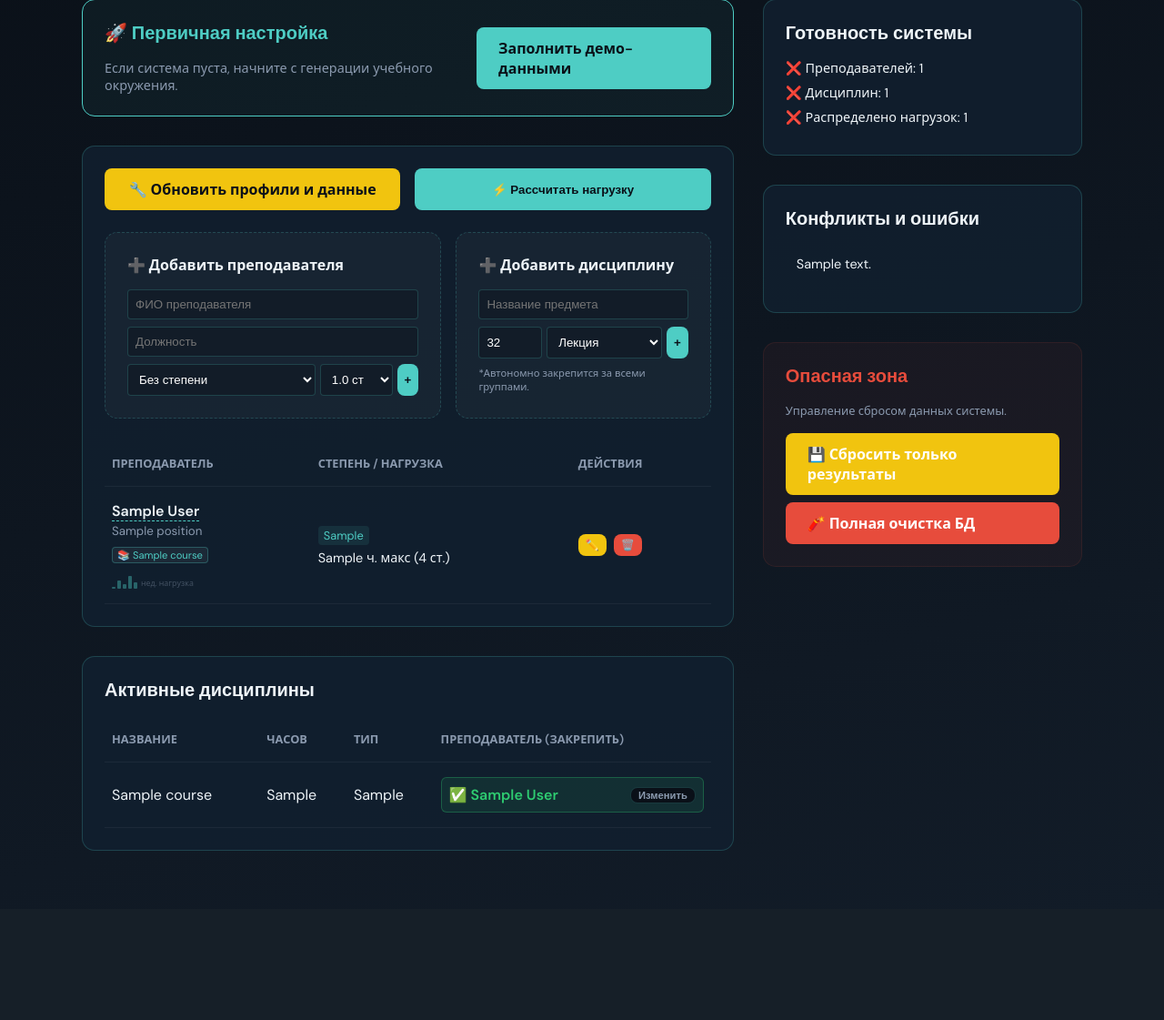
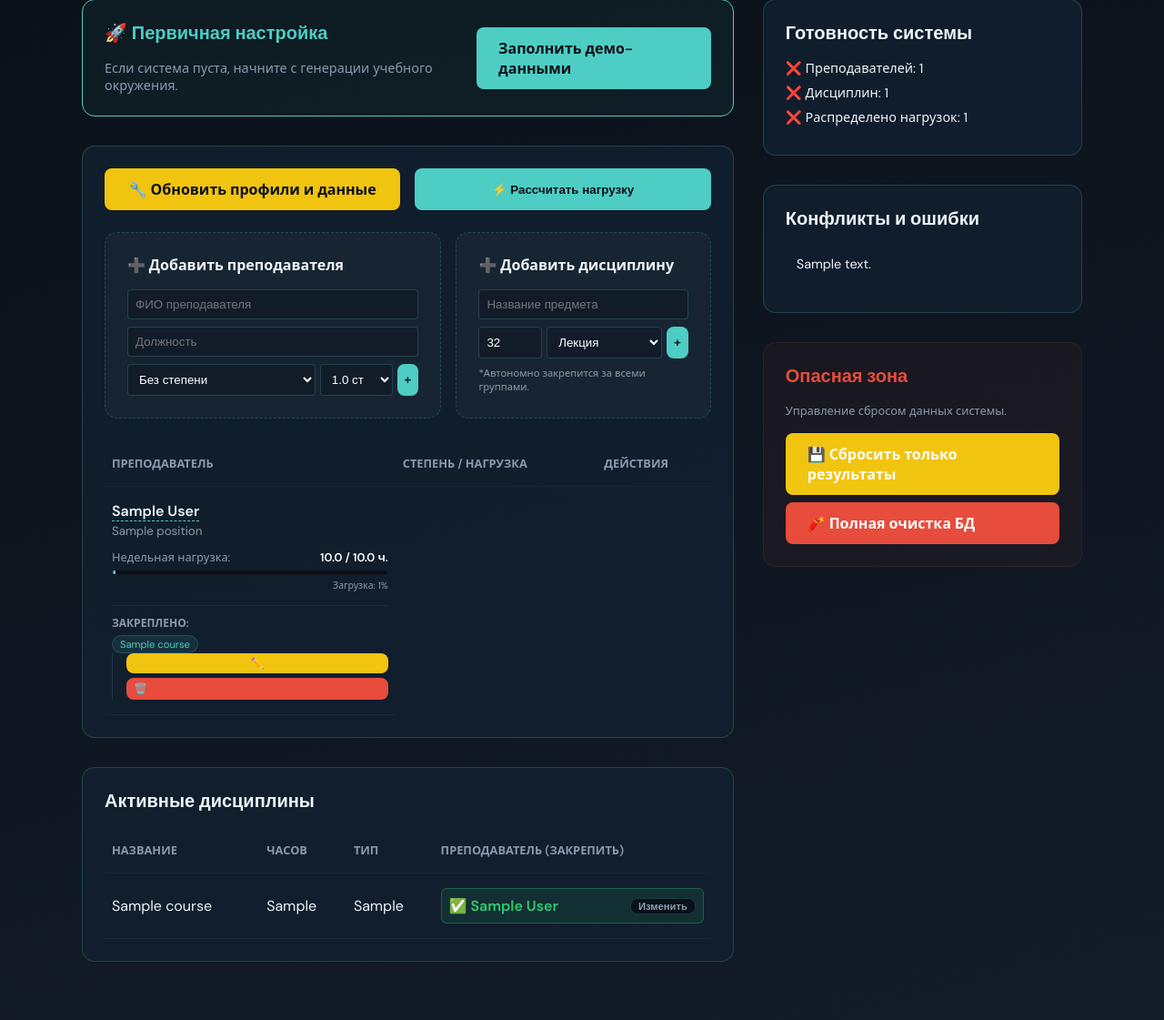
Before and after one commit to murdasoft/meta-university-system, a Django app: template django_project/danadjango/scheduler/templates/scheduler/load_dashboard.html in a window 1280 px wide. Shown: the part 142-1263 px from the top of the page at 91% size. Before the commit the page ends 1077 px from the top, so only its background shows below. Run offline with Django 4.2, Linux system fonts and the light colour scheme; the template is opened without the code that fills it: most values are stand-ins (such as "Sample title", 1, 10 or a date in 2020).

Commit message:
feat: implement teacher workload progress bars and update dashboard UI layout

```diff
--- a/django_project/danadjango/scheduler/logic/scheduler.py
+++ b/django_project/danadjango/scheduler/logic/scheduler.py
@@ -37,7 +37,11 @@ class ScheduleGenerator:
 
             # Находим профиль курса для понимания кол-ва занятий
             total_hours = course.scheduler_profile.target_hours
-            sessions_needed = total_hours // 2 # Одно занятие = 2 часа
+
+            # РАСЧЕТ НЕДЕЛЬНОЙ НАГРУЗКИ (для недели):
+            # 32 часа в семестр / 16 недель / 2 часа за пару = 1 пара в неделю.
+            # 64 часа в семестр / 16 недель / 2 часа за пару = 2 пары в неделю.
+            sessions_needed = max(1, (total_hours // 2) // 16)
 
             groups = course.study_groups.all()
             if not groups.exists():
--- a/django_project/danadjango/scheduler/templates/scheduler/load_dashboard.html
+++ b/django_project/danadjango/scheduler/templates/scheduler/load_dashboard.html
@@ -216,37 +216,35 @@
                                     <strong><a href="{% url 'teacher-detail' t.id %}" style="color: var(--text); text-decoration: none; border-bottom: 1px dashed var(--accent);">{{ t.full_name }}</a></strong><br>
                                     <small style="color: var(--muted)">{{ t.position }}</small>
 
-                                    <!-- Список закрепленных дисциплин -->
-                                    <div style="margin-top: 8px; display: flex; flex-wrap: wrap; gap: 4px;">
+                                <div style="margin-top: 10px;">
+                                    <div style="font-size: 0.8rem; color: var(--muted); margin-bottom: 5px; display: flex; justify-content: space-between;">
+                                        <span>Недельная нагрузка:</span>
+                                        <span style="font-weight: 600; color: white;">
+                                            {{ t.current_weekly_load|floatformat:1 }} / {{ t.scheduler_profile.max_load_hours|floatformat:1 }} ч.
+                                        </span>
+                                    </div>
+                                    <div style="height: 6px; background: var(--bg0); border-radius: 3px; overflow: hidden; border: 1px solid rgba(255,255,255,0.05);">
+                                        <div style="width: {{ t.load_percent }}%; height: 100%; background: linear-gradient(90deg, var(--accent), #5bc0de); transition: width 0.5s;"></div>
+                                    </div>
+                                    <div style="font-size: 0.65rem; color: var(--muted); margin-top: 4px; text-align: right;">
+                                        Загрузка: {{ t.load_percent }}%
+                                    </div>
+                                </div>
+
+                                <div style="margin-top: 15px; border-top: 1px solid rgba(255,255,255,0.05); padding-top: 10px;">
+                                    <p style="font-size: 0.75rem; font-weight: 600; color: var(--muted); margin-bottom: 5px; text-transform: uppercase;">Закреплено:</p>
+                                    <div style="display: flex; flex-wrap: wrap; gap: 5px;">
                                         {% for course in t.course_set.all %}
-                                            <span style="font-size: 0.7rem; background: rgba(255,255,255,0.05); border: 1px solid rgba(78, 205, 196, 0.3); padding: 1px 5px; border-radius: 4px; color: var(--accent);">
-                                                📚 {{ course.title }}
+                                            <span style="font-size: 0.7rem; background: rgba(78, 205, 196, 0.1); color: var(--accent); padding: 2px 8px; border-radius: 10px; border: 1px solid rgba(78, 205, 196, 0.2);">
+                                                {{ course.title }}
                                             </span>
                                         {% empty %}
-                                            <small style="color: var(--muted); font-size: 0.65rem;">Нет закрепленных дисциплин</small>
+                                            <span style="font-size: 0.7rem; color: var(--muted); font-style: italic;">Дисциплины не закреплены</span>
                                         {% endfor %}
                                     </div>
-
-                                    <!-- Фиктивная гистограмма для визуализации 'автоматизации' из ТЗ (п. 1.2) -->
-                                    <div style="margin-top: 10px; display: flex; align-items: flex-end; gap: 2px; height: 18px; opacity: 0.4;">
-                                        <div style="width: 4px; height: 10%; background: var(--accent); border-radius: 1px;"></div>
-                                        <div style="width: 4px; height: 50%; background: var(--accent); border-radius: 1px;"></div>
-                                        <div style="width: 4px; height: 30%; background: var(--accent); border-radius: 1px;"></div>
-                                        <div style="width: 4px; height: 80%; background: var(--accent); border-radius: 1px;"></div>
-                                        <div style="width: 4px; height: 40%; background: var(--accent); border-radius: 1px;"></div>
-                                        <small style="font-size: 0.55rem; color: var(--muted); margin-left: 2px;">нед. нагрузка</small>
-                                    </div>
-                                </td>
-                                <td>
-                                    <span style="font-size: 0.8rem; background: rgba(78, 205, 196, 0.1); padding: 2px 6px; border-radius: 4px; color: var(--accent);">
-                                        {{ t.scheduler_profile.get_academic_degree_display }}
-                                    </span>
-                                    <div style="margin-top: 5px; font-size: 0.9rem;">
-                                        {{ t.scheduler_profile.max_load_hours }} ч. макс ({{ t.scheduler_profile.employment_rate }} ст.)
-                                    </div>
-                                </td>
-                                <td>
-                                    <div style="display: flex; gap: 0.5rem;">
+                                </div>
+                            </div>
+                            <div style="display: flex; flex-direction: column; gap: 5px; border-left: 1px solid rgba(255,255,255,0.1); padding-left: 15px;">
                                         <button onclick="toggleEdit('{{ t.id }}')" class="btn" style="padding: 4px 8px; font-size: 0.75rem; background: var(--warning); color: black;">✏️</button>
                                         <a href="{% url 'delete-teacher' t.id %}" class="btn btn--danger" style="padding: 4px 8px; font-size: 0.75rem;" onclick="return confirm('Удалить преподавателя?')">🗑️</a>
                                     </div>
```
Also changed, not shown: django_project/danadjango/scheduler/logic/distributor.py (+5 -5 lines), django_project/danadjango/scheduler/logic/initializer.py (+11 -11 lines), django_project/danadjango/scheduler/views.py (+17 -1 lines).
